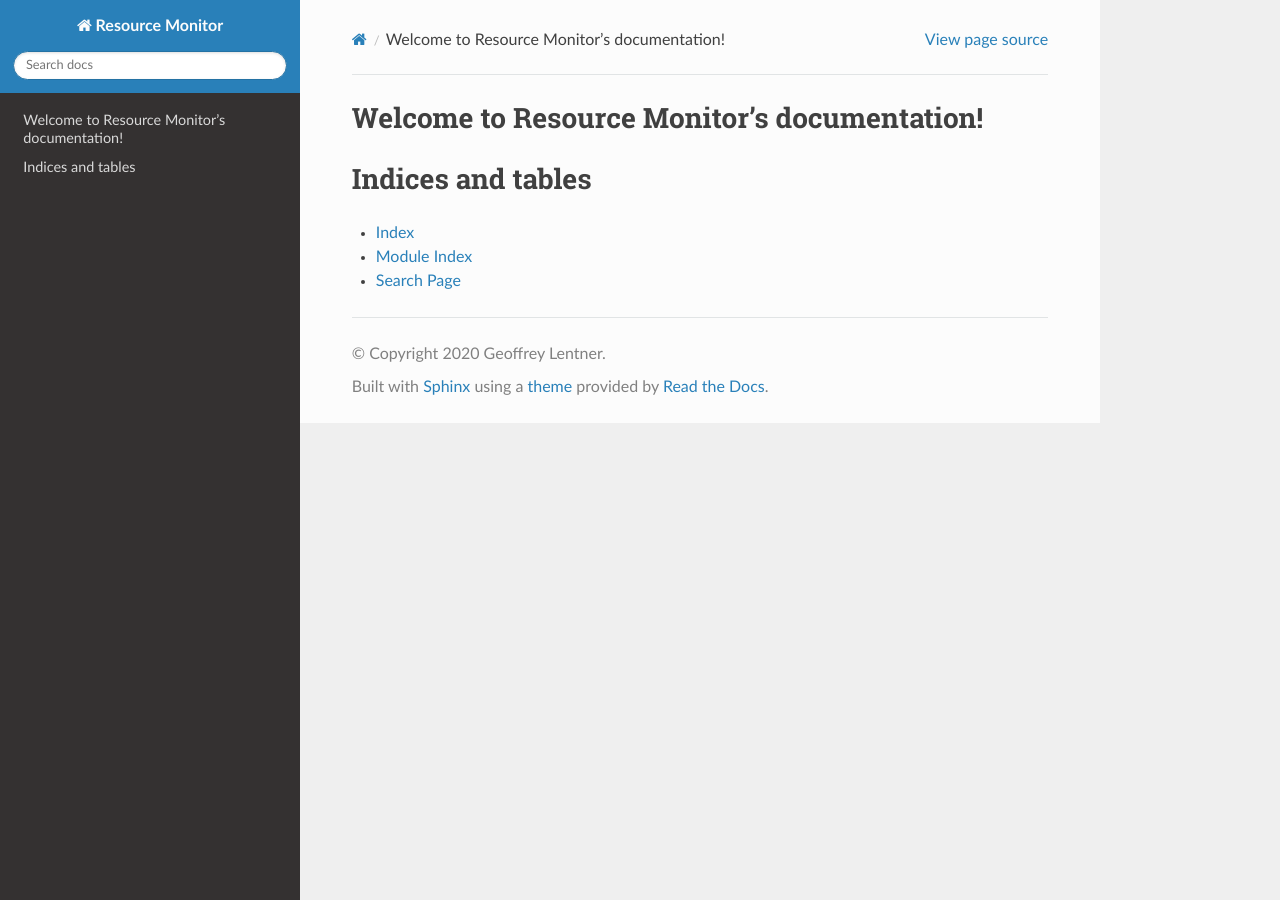
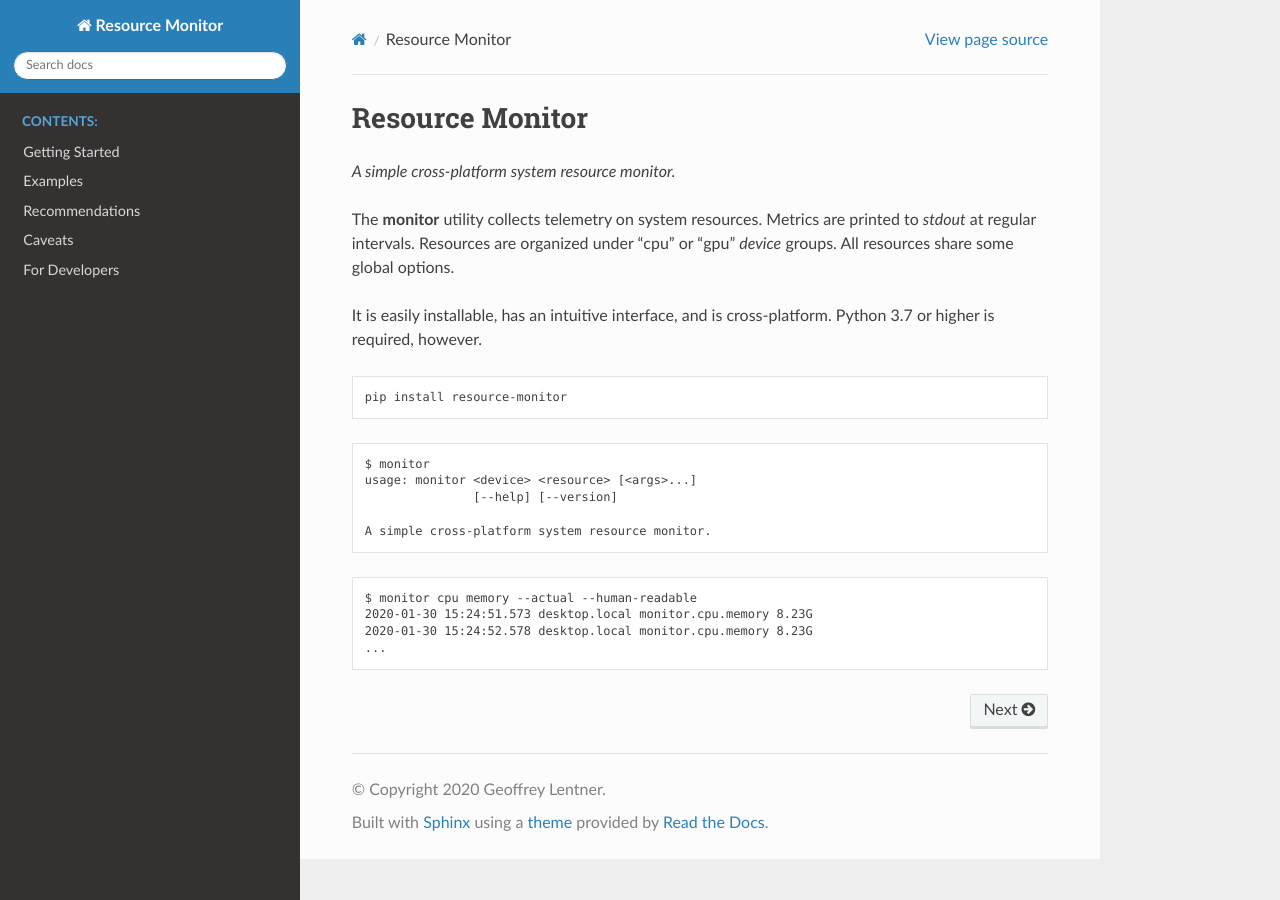
Before and after one commit to glentner/resource-monitor, a Sphinx documentation site: the page built from docs/source/index.rst, in a window 1280 px wide. Built offline with Sphinx 7.4.7 and the Read the Docs theme 2.0.0, drawn with Linux system fonts in a browser that asks for light colours.

Commit message:
complete html docs

```diff
--- a/docs/source/index.rst
+++ b/docs/source/index.rst
@@ -3,18 +3,45 @@
    You can adapt this file completely to your liking, but it should at least
    contain the root `toctree` directive.
 
-Welcome to Resource Monitor's documentation!
-============================================
+Resource Monitor
+================
+
+*A simple cross-platform system resource monitor.*
+
+
+The **monitor** utility collects telemetry on system resources. Metrics are printed to
+*stdout* at regular intervals. Resources are organized under "cpu" or "gpu" *device*
+groups. All resources share some global options.
+
+It is easily installable, has an intuitive interface, and is cross-platform. Python 3.7
+or higher is required, however.
+
+.. code-block:: none
+
+    pip install resource-monitor
+
+.. code-block:: none
+
+    $ monitor
+    usage: monitor <device> <resource> [<args>...]
+                   [--help] [--version]
+
+    A simple cross-platform system resource monitor.
+
+.. code-block:: none
+
+    $ monitor cpu memory --actual --human-readable
+    2020-01-30 15:24:51.573 desktop.local monitor.cpu.memory 8.23G
+    2020-01-30 15:24:52.578 desktop.local monitor.cpu.memory 8.23G
+    ...
 
 .. toctree::
-   :maxdepth: 2
-   :caption: Contents:
+    :maxdepth: 2
+    :caption: Contents:
+    :hidden:
 
-
-
-Indices and tables
-==================
-
-* :ref:`genindex`
-* :ref:`modindex`
-* :ref:`search`
+    getting_started
+    examples
+    recommendations
+    caveats
+    developers
```
Also changed, not shown: docs/source/caveats.rst (added, +19 -0 lines), docs/source/developers.rst (added, +53 -0 lines), docs/source/examples.rst (added, +97 -0 lines), docs/source/getting_started.rst (added, +156 -0 lines), docs/source/recommendations.rst (added, +12 -0 lines).
